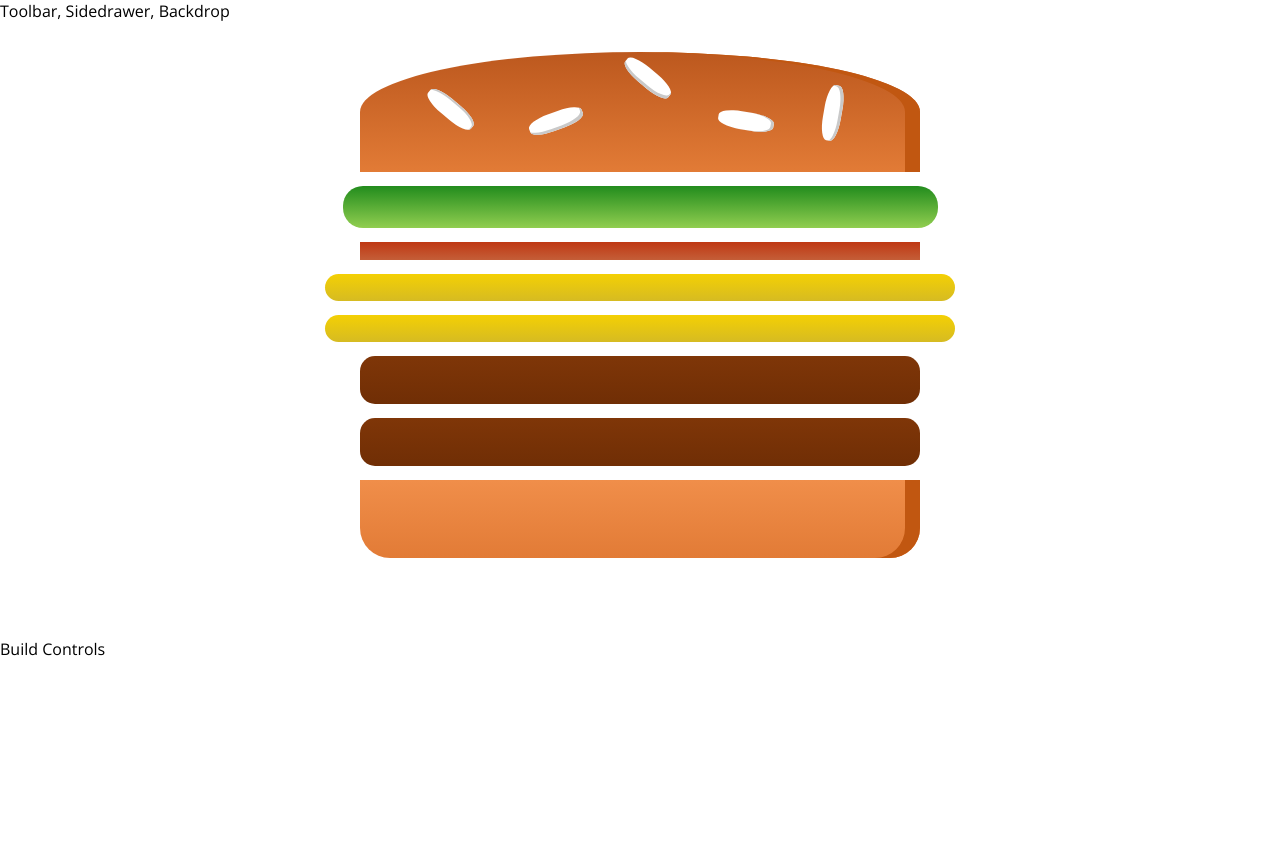
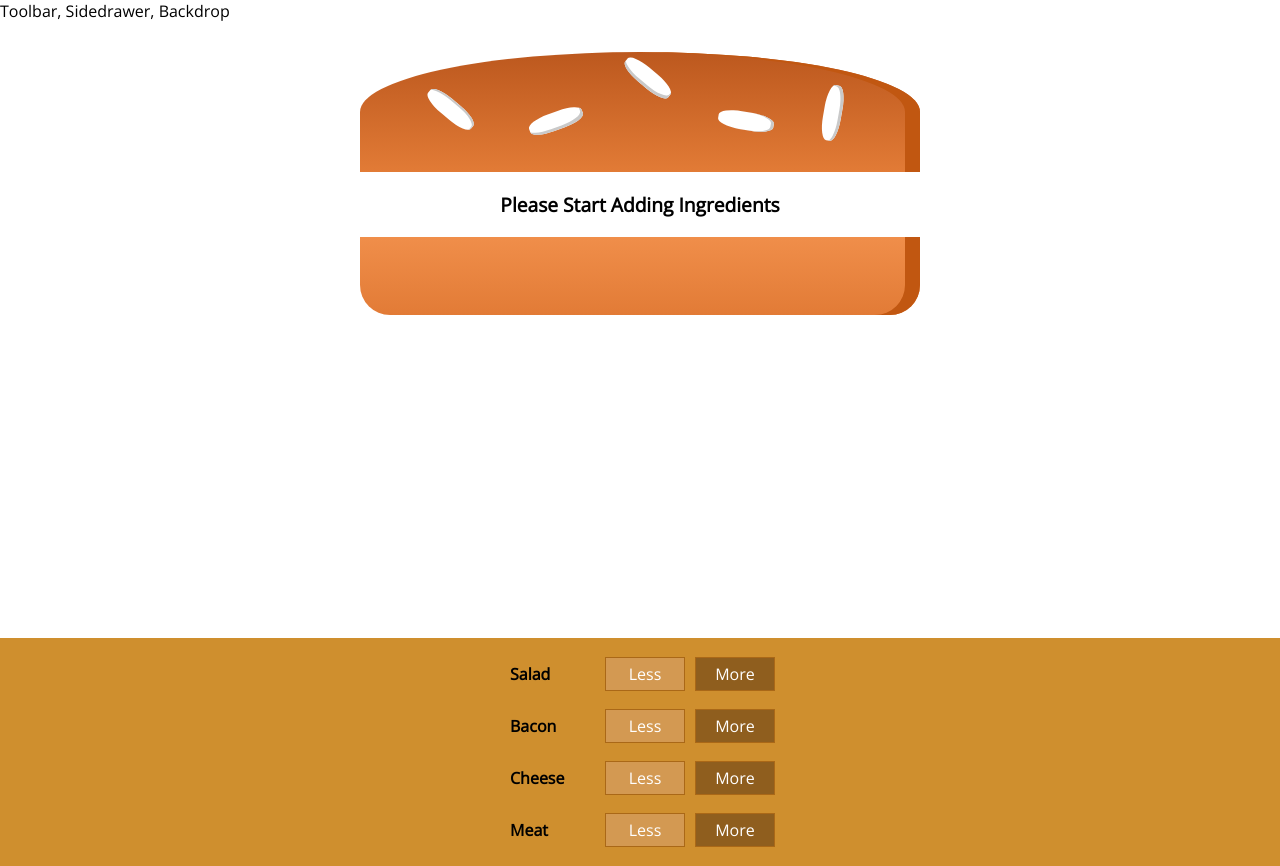
Before and after one commit to bdog72/Burger-Builder2, a React app: page / in a window 1280 px wide. Before the commit the page ends 800 px from the top, so only its background shows below. Built offline with nearby package versions, Linux system fonts and the light colour scheme.

Commit message:
finished lecture 117

```diff
--- /dev/null
+++ b/src/components/Burger/BuildControls/BuildControl/BuildControl.css
@@ -0,0 +1,58 @@
+.BuildControl {
+    display: flex;
+    justify-content: space-between;
+    align-items: center;
+    margin: 5px 0;
+}
+
+.BuildControl button {
+    display: block;
+    font: inherit;
+    padding: 5px;
+    margin: 0 5px;
+    width: 80px;
+    border: 1px solid #aa6817;
+    cursor: pointer;
+    outline: none;
+}
+
+.BuildControl button:disabled {
+    background-color: #ac9980;
+    border: 1px solid #7e7365;
+    color: #ccc;
+    cursor: default;
+}
+
+.BuildControl button:hover:disabled {
+    background-color: #ac9980;
+    color: #ccc;
+    cursor: not-allowed;
+}
+
+.Label {
+    padding: 10px;
+    font-weight: bold;
+    width: 80px;
+}
+
+.BuildControl .Less {
+    background-color: #d39952;
+    color: white;
+}
+
+.BuildControl .More {
+    background-color: #8f5e1e;
+    color: white;
+}
+
+.BuildControl .Less:hover,
+.BuildControl .Less:active {
+    background-color: #daa972;
+    color: white;
+}
+
+.BuildControl .More:hover,
+.BuildControl .More:active {
+    background-color: #99703f;
+    color: white;
+}
--- /dev/null
+++ b/src/components/Burger/BuildControls/BuildControl/BuildControl.js
@@ -0,0 +1,15 @@
+import React from 'react'
+
+import classes from './BuildControl.css'
+
+const buildControl = props => (
+    <div className={classes.BuildControl}>
+        <div className={classes.Label}>{props.label}</div>
+        <button className={classes.Less}>Less</button>
+        <button className={classes.More} onClick={props.added}>
+            More
+        </button>
+    </div>
+)
+
+export default buildControl
--- /dev/null
+++ b/src/components/Burger/BuildControls/BuildControls.css
@@ -0,0 +1,10 @@
+.BuildControls {
+    width: 100%;
+    background-color: #cf8f2e;
+    display: flex;
+    flex-flow: column;
+    align-items: center;
+    box-shadow: 0 2px 1px #ccc;
+    margin: auto;
+    padding: 10px 0;
+}
--- /dev/null
+++ b/src/components/Burger/BuildControls/BuildControls.js
@@ -0,0 +1,38 @@
+import React from 'react'
+
+import BuildControl from './BuildControl/BuildControl'
+
+import classes from './BuildControls.css'
+
+const controls = [
+    {
+        label: 'Salad',
+        type: 'salad'
+    },
+    {
+        label: 'Bacon',
+        type: 'bacon'
+    },
+    {
+        label: 'Cheese',
+        type: 'cheese'
+    },
+    {
+        label: 'Meat',
+        type: 'meat'
+    }
+]
+
+const buildControls = props => (
+    <div className={classes.BuildControls}>
+        {controls.map(ctrl => (
+            <BuildControl
+                key={ctrl.label}
+                label={ctrl.label}
+                added={() => props.ingredientAdded(ctrl.type)}
+            />
+        ))}
+    </div>
+)
+
+export default buildControls
--- a/src/components/Burger/Burger.js
+++ b/src/components/Burger/Burger.js
@@ -5,11 +5,18 @@ import classes from './Burger.css'
 import BurgerIngredient from './BurgerIngredient/BurgerIngredient'
 
 const burger = props => {
-    const transformedIngredients = Object.keys(props.ingredients).map(igKey => {
-        return [...Array(props.ingredients[igKey])].map((_, i) => {
-            return <BurgerIngredient key={igKey + i} type={igKey} />
+    let transformedIngredients = Object.keys(props.ingredients)
+        .map(igKey => {
+            return [...Array(props.ingredients[igKey])].map((_, i) => {
+                return <BurgerIngredient key={igKey + i} type={igKey} />
+            })
         })
-    })
+        .reduce((arr, el) => {
+            return arr.concat(el)
+        }, [])
+    if (transformedIngredients.length === 0) {
+        transformedIngredients = <p>Please Start Adding Ingredients</p>
+    }
     return (
         <div className={classes.Burger}>
             <BurgerIngredient type="bread-top" />
--- a/src/containers/BurgerBuilder/BurgerBuilder.js
+++ b/src/containers/BurgerBuilder/BurgerBuilder.js
@@ -3,20 +3,46 @@ import React, { Component } from 'react'
 import Aux from '../../hoc/Aux'
 import Burger from '../../components/Burger/Burger'
 
+import BuildControls from '../../components/Burger/BuildControls/BuildControls'
+
+const INGREDIENT_PRICES = {
+    salad: 0.5,
+    cheese: 0.4,
+    meat: 1.3,
+    bacon: 0.7
+}
+
 class BurgerBuilder extends Component {
     state = {
         ingredients: {
-            salad: 1,
-            bacon: 1,
-            cheese: 2,
-            meat: 2
+            salad: 0,
+            bacon: 0,
+            cheese: 0,
+            meat: 0
+        },
+        totalPrice: 4
+    }
+
+    addIngredientHandler = type => {
+        const oldCount = this.state.ingredients[type]
+        const updatedCount = oldCount + 1
+        const updatedIngredients = {
+            ...this.state.ingredients
         }
+        updatedIngredients[type] = updatedCount
+        const priceAddition = INGREDIENT_PRICES[type]
+        const oldPrice = this.state.totalPrice
+        const newPrice = oldPrice + priceAddition
+        this.setState({ totalPrice: newPrice, ingredients: updatedIngredients })
     }
+
+    removeIngredientHandler = type => {}
+
     render() {
         return (
             <Aux>
                 <Burger ingredients={this.state.ingredients} />
-                <div>Build Controls</div>
+                <BuildControls ingredientAdded={this.addIngredientHandler} />
             </Aux>
         )
     }
```
